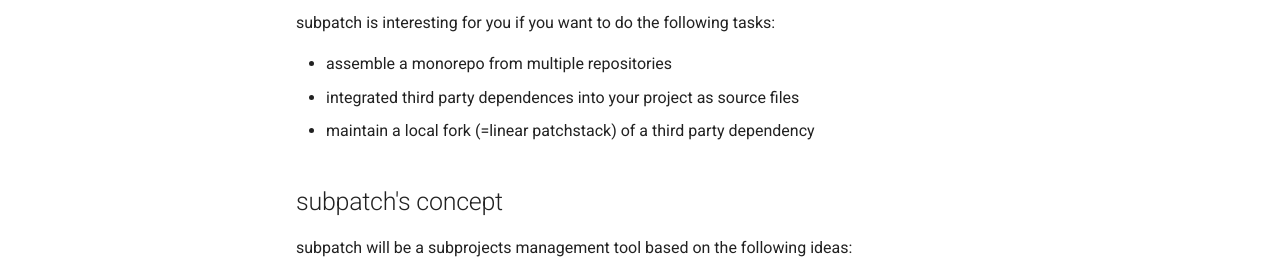
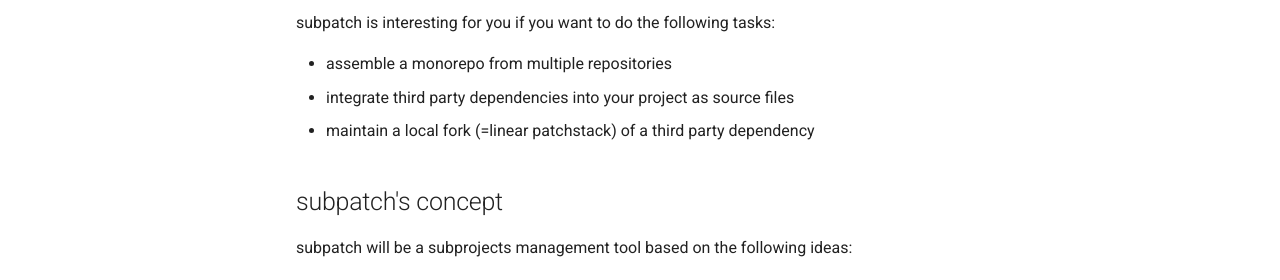
Before and after one commit to lengfeld/subpatch, an MkDocs documentation site: the page built from docs/index.md, in a window 1280 px wide and 900 px high, scrolled down 417 px. Shown: the part 172-452 px from the top of the window. Built offline with MkDocs 1.6.1 and Material for MkDocs 9.7.7, drawn with Linux system fonts in a browser that asks for light colours.

Commit message:
fix spelling

```diff
--- a/docs/index.md
+++ b/docs/index.md
@@ -24,7 +24,7 @@ email [me](mailto:stefan+subpatch@lengfeld.xyz).
 subpatch is interesting for you if you want to do the following tasks:
 
 * assemble a monorepo from multiple repositories
-* integrated third party dependences into your project as source files
+* integrate third party dependencies into your project as source files
 * maintain a local fork (=linear patchstack) of a third party dependency
 
 
```
